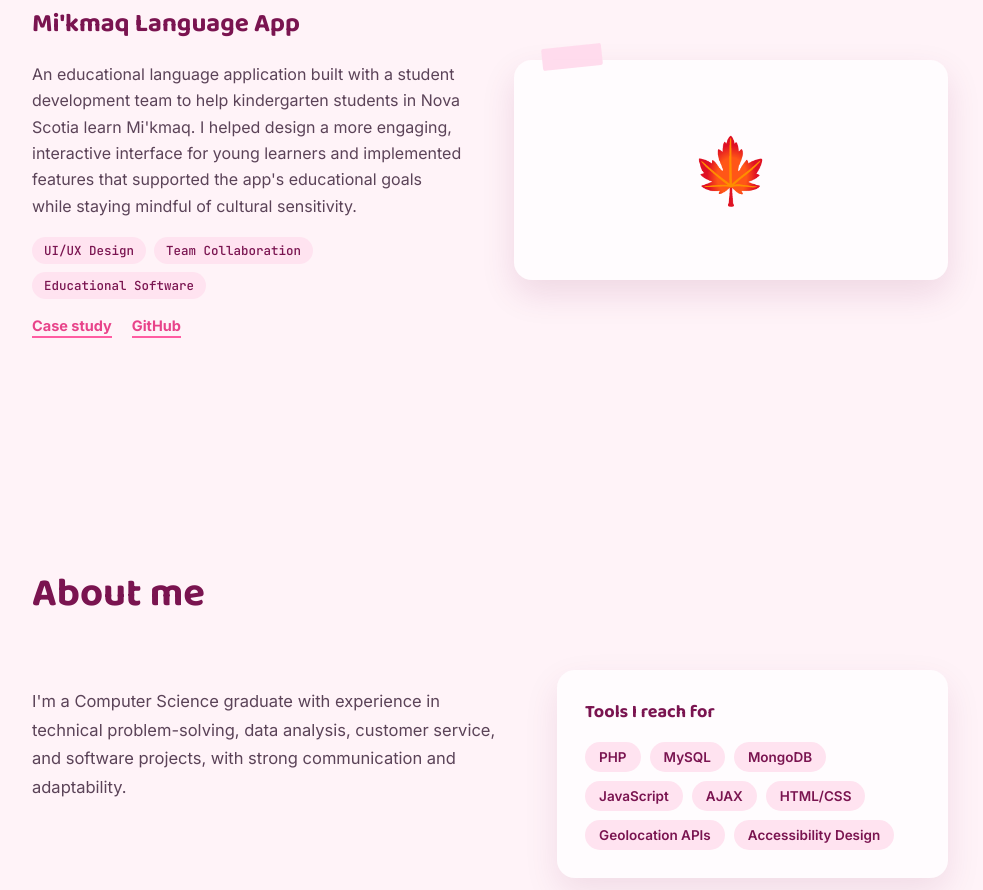
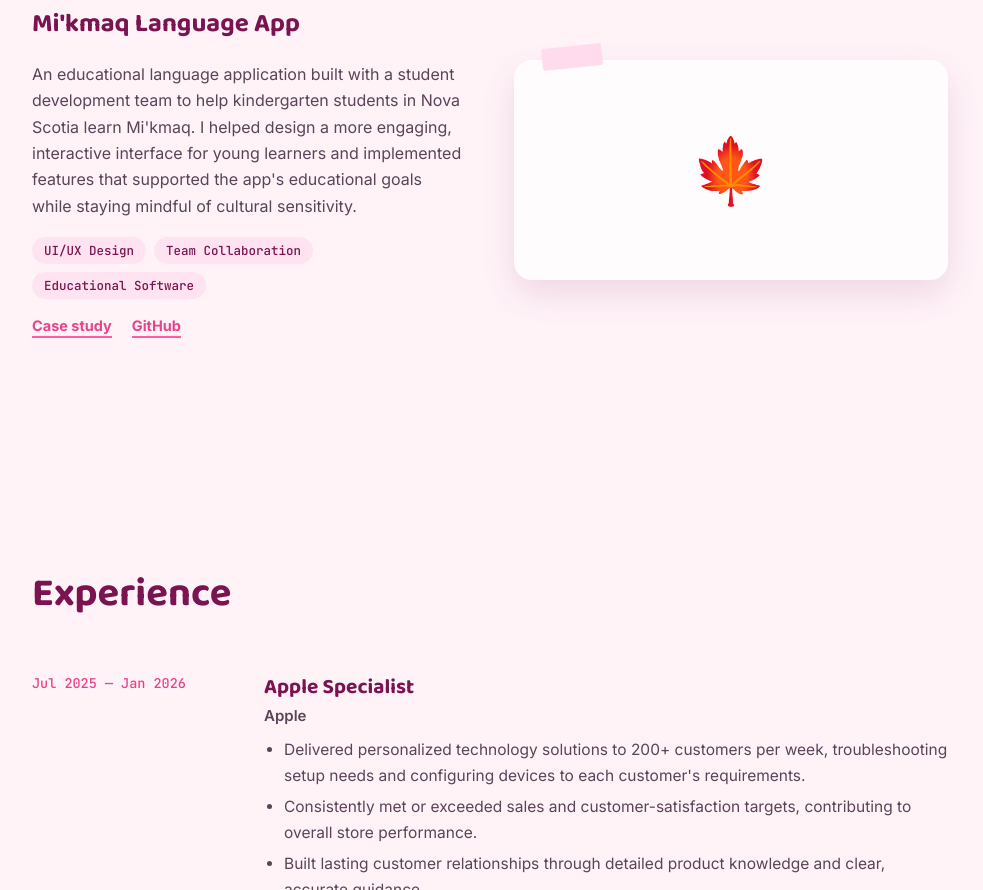
Before and after one commit to JovannahAMoxey/JovannahAMoxey.github.io, a plain HTML site: page index.html in a window 1280 px wide. Shown: the part 1910-2800 px from the top of the page, without its empty margins (150-1133 px from the left). Drawn offline with Linux system fonts and the light colour scheme.

Commit message:
Add files via upload

```diff
--- a/index.html
+++ b/index.html
@@ -247,6 +247,50 @@
     padding-bottom: 2px;
   }
 
+  /* EXPERIENCE */
+  .exp-item {
+    display: grid;
+    grid-template-columns: 200px 1fr;
+    gap: 32px;
+    padding-bottom: 40px;
+    margin-bottom: 40px;
+    border-bottom: 2px dashed var(--blush-deep);
+  }
+  .exp-item:last-child {
+    border-bottom: none;
+    margin-bottom: 0;
+    padding-bottom: 0;
+  }
+  .exp-dates {
+    font-family: 'JetBrains Mono', monospace;
+    font-size: 13.5px;
+    color: var(--hot-pink-dark);
+    font-weight: 500;
+    padding-top: 4px;
+  }
+  .exp-role h3 {
+    font-size: 21px;
+    margin-bottom: 2px;
+  }
+  .exp-company {
+    font-weight: 600;
+    color: var(--ink-soft);
+    font-size: 15px;
+    margin-bottom: 12px;
+  }
+  .exp-role ul {
+    margin: 0;
+    padding-left: 20px;
+    color: var(--ink-soft);
+    line-height: 1.65;
+    font-size: 15.5px;
+  }
+  .exp-role li { margin-bottom: 6px; }
+
+  @media (max-width: 760px) {
+    .exp-item { grid-template-columns: 1fr; gap: 6px; }
+  }
+
   /* ABOUT */
   .about-grid {
     display: grid;
@@ -345,6 +389,7 @@
     <div class="nav-name">Jovannah Moxey ✦</div>
     <div class="nav-links">
       <a href="#projects">Projects</a>
+      <a href="#experience">Experience</a>
       <a href="#about">About</a>
       <a href="#contact">Contact</a>
     </div>
@@ -353,12 +398,13 @@
 
 <header class="hero">
   <div class="wrap">
-    <span class="hero-kicker">Computing Science graduate, Saint Mary's University</span>
+    <span class="hero-kicker">Computer Science graduate</span>
     <h1>I build software that feels as good as it works.</h1>
     <p class="tagline">Hi, I'm Jovannah — a full-stack developer who enjoys building applications that solve real problems, from e-commerce systems to accessibility-first tools for the community. Here's a look at what I've been building.</p>
     <div class="hero-cta">
       <a class="btn btn-primary" href="#projects">See my projects</a>
       <a class="btn btn-ghost" href="#contact">Get in touch</a>
+      <a class="btn btn-ghost" href="Jovannah_Moxey_Resume.pdf" download>Download resume ↓</a>
     </div>
   </div>
 </header>
@@ -420,6 +466,39 @@
         </div>
       </div>
     </div>
+  </div>
+</section>
+
+<section id="experience">
+  <div class="wrap">
+    <h2 class="section-title">Experience</h2>
+
+    <div class="exp-item">
+      <div class="exp-dates">Jul 2025 — Jan 2026</div>
+      <div class="exp-role">
+        <h3>Apple Specialist</h3>
+        <div class="exp-company">Apple</div>
+        <ul>
+          <li>Delivered personalized technology solutions to 200+ customers per week, troubleshooting setup needs and configuring devices to each customer's requirements.</li>
+          <li>Consistently met or exceeded sales and customer-satisfaction targets, contributing to overall store performance.</li>
+          <li>Built lasting customer relationships through detailed product knowledge and clear, accurate guidance.</li>
+        </ul>
+      </div>
+    </div>
+
+    <div class="exp-item">
+      <div class="exp-dates">May 2023 — Aug 2023</div>
+      <div class="exp-role">
+        <h3>Applications/Software Technician</h3>
+        <div class="exp-company">Multimedia Technologies</div>
+        <ul>
+          <li>Managed and updated software applications, troubleshooting functionality issues to support reliable performance.</li>
+          <li>Assisted in installing and configuring advanced audio/visual technology for client solutions.</li>
+          <li>Delivered technical support by addressing inquiries and ensuring client satisfaction with provided services.</li>
+        </ul>
+      </div>
+    </div>
+
   </div>
 </section>
 
```
Also changed, not shown: 1 other file.
